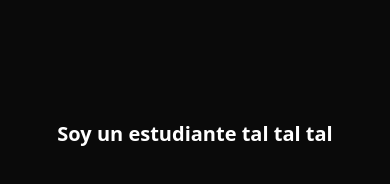
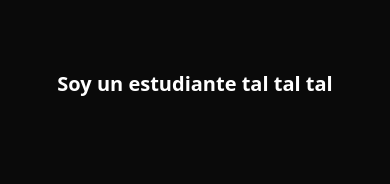
Before and after one commit to Lione313/Portafolio, a React (Vite) app: page / in a window 390 px wide. Shown: the part 554-738 px from the top of the page. Built offline with nearby package versions, Linux system fonts and the light colour scheme.

Commit message:
cambios responsive

```diff
--- a/src/components/Sobre.tsx
+++ b/src/components/Sobre.tsx
@@ -8,11 +8,12 @@ const Sobre = () => {
       animate={{ opacity: 1, x: 0 }}
       transition={{ duration: 1 }}
       className="text-white font-semibold text-xl text-center
-                 mt-[-250px] ml-[0rem]
-                 sm:mt-[-300px] sm:ml-[1rem]
-                 md:mt-[-250px] md:ml-[6rem]
-                 lg:mt-[-300px] lg:ml-[10rem]
-                 xl:mt-[-450px] xl:ml-[14rem]"
+                 mt-[-300px]
+                 sm:mt-[20px]
+                 md:mt-[-250px]
+                 lg:mt-[-400px]
+                 xl:mt-[-400px]
+                 ml-[0rem] sm:ml-[1rem] md:ml-[6rem] lg:ml-[10rem] xl:ml-[14rem]"
     >
       Soy un estudiante tal tal tal
     </motion.p>
```
